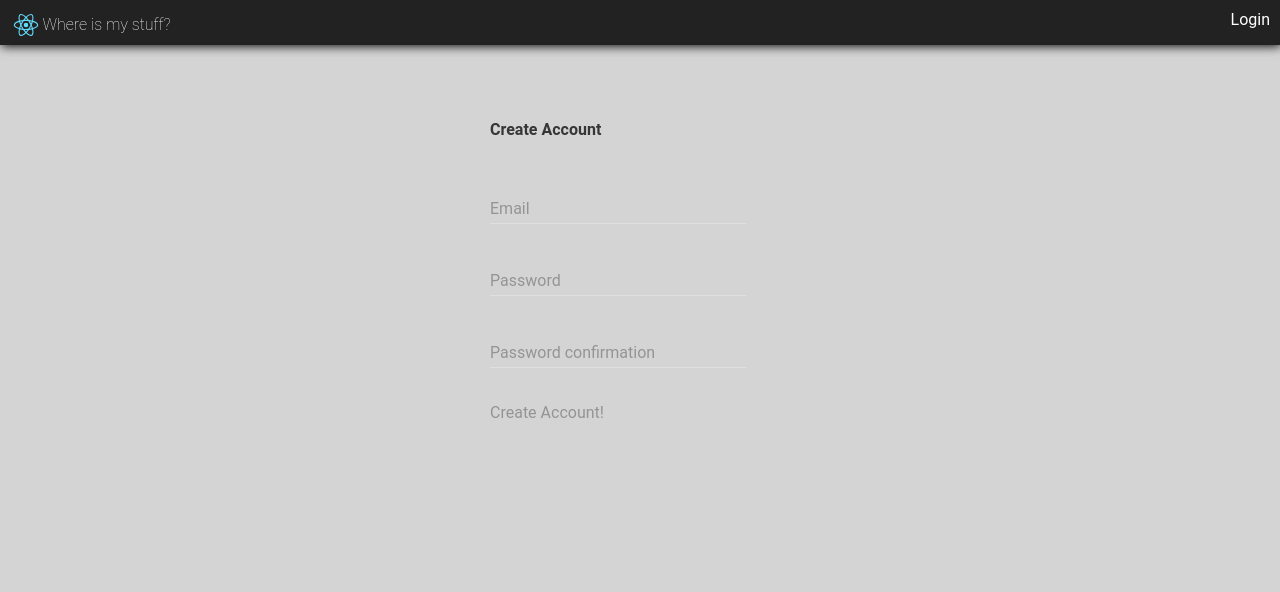
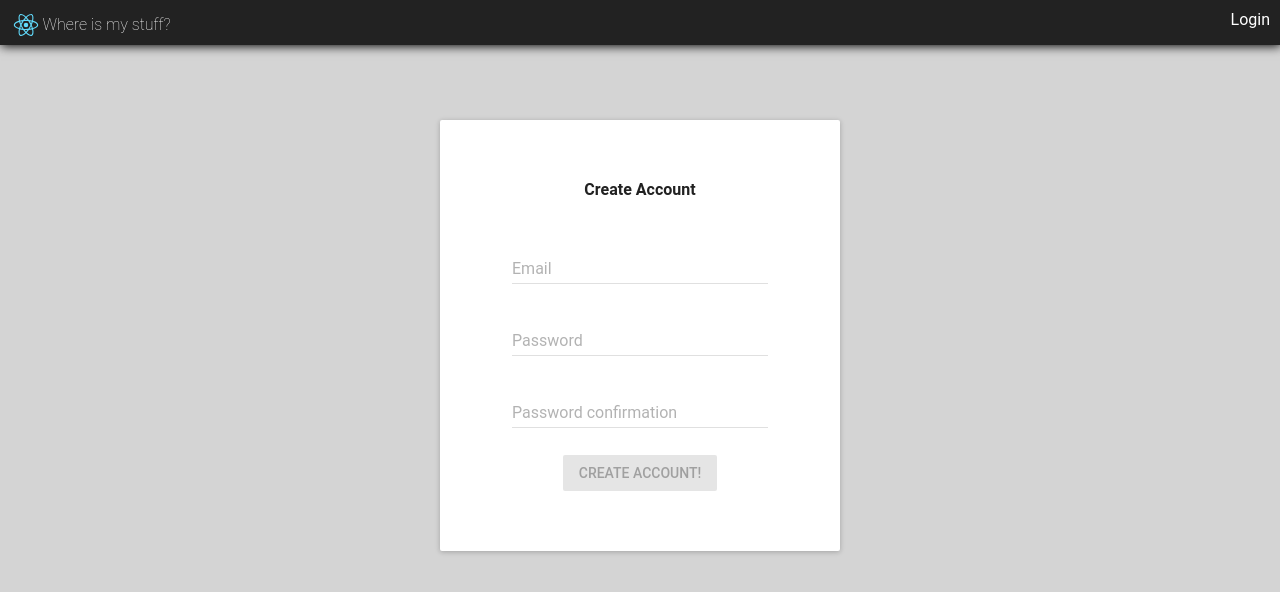
Before and after one commit to alexmorten/where-is-my-stuff-ui, a React (Create React App) app: page /register in a window 1280 px wide. Shown: the top 592 px of the page. Built offline with nearby package versions, Linux system fonts and the light colour scheme.

Commit message:
fixed bad styling at login and registration

```diff
--- a/src/App.js
+++ b/src/App.js
@@ -3,7 +3,6 @@ import logo from './logo.svg';
 import './css/App.css';
 import MuiThemeProvider from 'material-ui/styles/MuiThemeProvider';
 import {NavLink} from 'react-router-dom';
-import PlanListing from './PlanListing';
 import Store from './services/Store';
 class App extends Component {
   handleLogout = ()=>{
--- a/src/DetailedPlan.js
+++ b/src/DetailedPlan.js
@@ -41,8 +41,8 @@ class DetailedPlan extends AuthComponent{
         indexesToRemove.push(i);
       }
     }
-    for (var i = 0; i < indexesToRemove.length; i++) {
-      selectedItemsCopy.splice(indexesToRemove[i],1);
+    for (var j = 0; j < indexesToRemove.length; j++) {
+      selectedItemsCopy.splice(indexesToRemove[j],1);
     }
     this.setState({items:items,selectedItems:selectedItemsCopy});
   }
--- a/src/ItemBar.js
+++ b/src/ItemBar.js
@@ -69,7 +69,7 @@ render(){
         onDelete={this.handleDeleteItem}/>)
   });
   var noItemMessage;
-  if(items.length == 0){
+  if(items.length === 0){
     noItemMessage = (
       <div>
       <Divider/>
--- a/src/Login.js
+++ b/src/Login.js
@@ -1,7 +1,7 @@
 import React , {Component} from 'react';
 import Store from './services/Store';
 import TextField from 'material-ui/TextField';
-import FlatButton from 'material-ui/FlatButton';
+import RaisedButton from 'material-ui/RaisedButton';
 import RefreshIndicator from 'material-ui/RefreshIndicator';
 import {Link} from 'react-router-dom';
 import queryString from 'query-string';
@@ -112,7 +112,7 @@ class Login extends Component{
           <br/>
           <TextField floatingLabelText="Password" type="password" value={this.state.password} onChange={this.onPasswordChange}/>
           <br/>
-          <FlatButton label="Login" disabled={this.shouldButtonBeDisabled()} onClick={this.handleSubmit}/>
+          <RaisedButton label="Login" disabled={this.shouldButtonBeDisabled()} onClick={this.handleSubmit} primary/>
           <br/>
           {errors}
           <br/>
--- a/src/ModeSelectionBar.js
+++ b/src/ModeSelectionBar.js
@@ -1,5 +1,4 @@
 import React from 'react';
-import FontIcon from 'material-ui/FontIcon';
 import Icon from './helperComponents/Icon';
 import './css/ModeSelectionBar.css';
 class ModeSelectionBar extends React.Component{
--- a/src/PlanListing.js
+++ b/src/PlanListing.js
@@ -2,7 +2,6 @@ import React from 'react';
 import Plan from './Plan';
 import Paper from 'material-ui/Paper';
 import './css/PlanListing.css';
-import NewPlan from './NewPlan';
 import AuthComponent from './helperComponents/AuthComponent';
 import {Link} from 'react-router-dom';
 import RaisedButton from 'material-ui/RaisedButton';
--- a/src/Registrate.js
+++ b/src/Registrate.js
@@ -1,10 +1,10 @@
 import React, {Component} from 'react';
 import Store from './services/Store';
 import TextField from 'material-ui/TextField';
-import FlatButton from 'material-ui/FlatButton';
+import RaisedButton from 'material-ui/RaisedButton';
 import RefreshIndicator from 'material-ui/RefreshIndicator';
 import './css/Registrate.css';
-
+import Paper from 'material-ui/Paper';
 class Registrate extends Component{
   state={
     loading:false,
@@ -94,6 +94,7 @@ class Registrate extends Component{
     }
 
     return(
+      <Paper className="register-form-container">
         <form className="register-form" style={style.container} >
           <h4>Create Account</h4>
 
@@ -107,10 +108,11 @@ class Registrate extends Component{
           <br/>
           {passwordConfirmationErrors}
           <br/>
-        <FlatButton onClick={this.registrate} disabled={this.buttonShouldBeDisabled()}>Create Account!</FlatButton>
+          <RaisedButton onClick={this.registrate} disabled={this.buttonShouldBeDisabled()} primary={true} label="Create Account!"/>
           {loadingIndicator}
 
         </form>
+      </Paper>
     );
   }
 }
--- a/src/css/Registrate.css
+++ b/src/css/Registrate.css
@@ -1,9 +1,14 @@
 .register-form{
   max-width: 300px;
   margin: 40px auto;
-  text-align: left;
+
 }
 .error-small{
   color: red;
   font-size: 11px;
 }
+.register-form-container{
+  max-width: 400px;
+  padding: 20px;
+  margin: 40px auto;
+}
--- a/src/helperComponents/AuthComponent.js
+++ b/src/helperComponents/AuthComponent.js
@@ -1,7 +1,7 @@
-import React,{Component} from 'react';
+import React from 'react';
 import Store from '../services/Store';
 
-class AuthComponent extends Component{
+class AuthComponent extends React.Component{
   transitionToLogin(){
 
     this.props.history.push("/login");
--- a/src/plan-modes/DeleteMode.js
+++ b/src/plan-modes/DeleteMode.js
@@ -109,7 +109,7 @@ function getLineMiddle(line){
   return middle;
 }
 function getClosestLineIndexAndDist(lines,cursor){
-  if(lines.length == 0){
+  if(lines.length === 0){
     return {index:-1,dist:undefined};
   }
   var firstLine = lines[0];
@@ -128,7 +128,7 @@ function getClosestLineIndexAndDist(lines,cursor){
 
 }
 function getClosetstLabelIndexAndDist(labels,cursor){
-  if(labels.length == 0){
+  if(labels.length === 0){
     return {index:-1,dist:undefined};
   }
   var firstLabel = labels[0];
--- a/src/plan-modes/LabelMode.js
+++ b/src/plan-modes/LabelMode.js
@@ -1,7 +1,6 @@
 import React from 'react';
 import PencilMode from './PencilMode';
-import Line from '../SvgComponents/Line';
-import RaisedButton from 'material-ui/RaisedButton';
+
 class LabelForm extends React.Component{
   componentDidMount(){
     this.input.focus(); //TODO: make this work somehow
--- a/src/services/Store.js
+++ b/src/services/Store.js
@@ -1,6 +1,6 @@
 import StorageAdaptor from './StorageAdaptor';
 
-var API_URL = "https://where-is-my-stuff-api.herokuapp.com/";
+var API_URL = "https://wims-api.herokuapp.com/";
 if(process.env.NODE_ENV === "development"){
    API_URL = "http://localhost:3000/";
 
```
Lines whose indentation alone changed are shown as unchanged.
